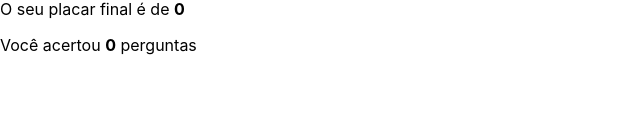
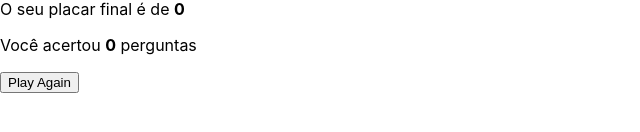
Before and after one commit to bruh-git/Trivia, a React (Create React App) app: page /feedback in a window 1280 px wide. Shown: the part 396-528 px from the top of the page, without its empty margins (0-640 px from the left). Built offline with nearby package versions, Linux system fonts and the light colour scheme.

Commit message:
Req 15 - Criar - Inserido o botão Play Again, que redireciona para a tela de login

```diff
--- a/src/pages/Feedback.js
+++ b/src/pages/Feedback.js
@@ -2,6 +2,7 @@
 import PropTypes from 'prop-types';
 import { connect } from 'react-redux';
 import Header from '../components/Header';
+import { Link } from 'react-router-dom';
 
 const MIN_CORRECT_ANSWERS = 3;
 
@@ -26,6 +27,14 @@
           {' '}
           perguntas
         </p>
+        <Link to="/">
+          <button
+            data-testid="btn-play-again"
+            type="button"
+          >
+            Play Again
+          </button>
+        </Link>
       </>
     );
   }
```
